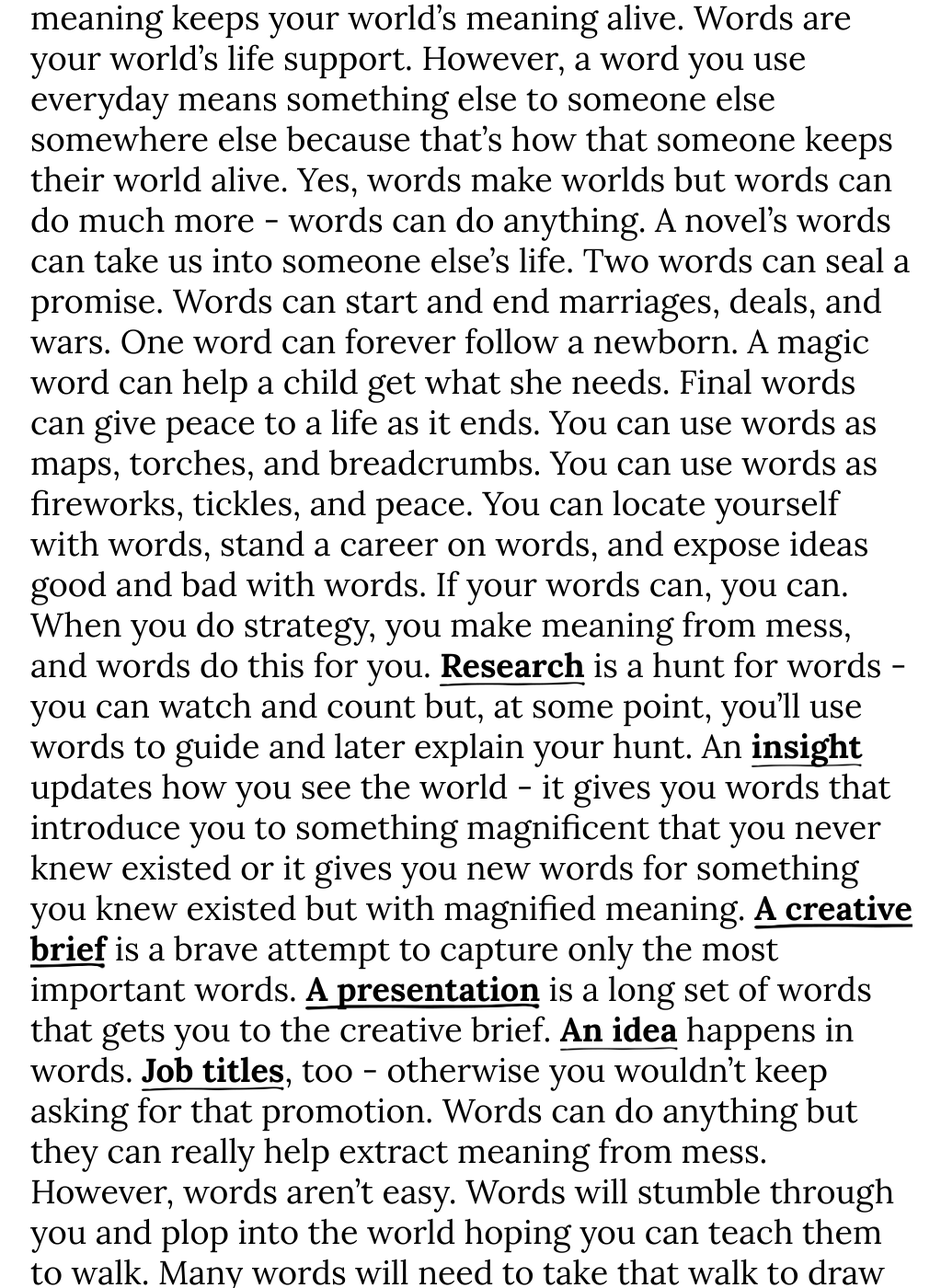
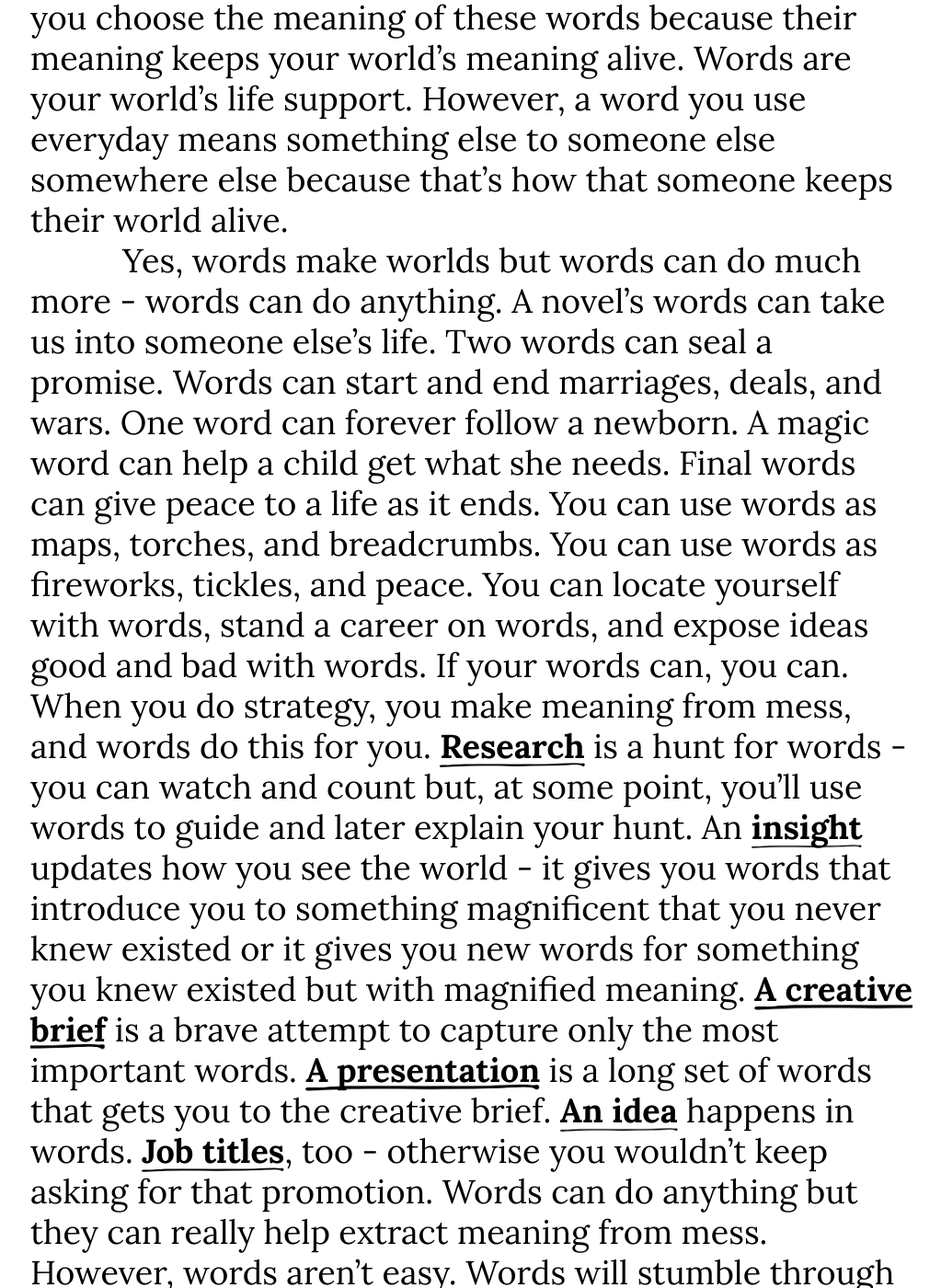
Before and after one commit to markhpollard/markhpollard.github.io, a Jekyll site: the page built from index.md, in a window 1280 px wide and 1400 px high, scrolled down 662 px. Shown: the whole window at 92% size, without its empty margins (127-1150 px from the left). Built offline with Jekyll 4.4.1, drawn with Linux system fonts in a browser that asks for light colours; nearby versions of some CDN libraries; some of the changed text lies outside the part shown.

Commit message:
Updated Index

```diff
--- a/index.md
+++ b/index.md
@@ -7,8 +7,11 @@
 ---
 
 Here’s how to get good at strategy: words. Start with words, continue with words, and finish with words. You have one job - get good at words.
+
 Why? At some point, everything is words. If you can see it, it’s words. If you can think it, it’s words. If you can feel it, it’s words.
+
 You live in a world of your own making and you use words to sustain it because you see the world through the words you’ve used to create it. Like everyone else, you choose the meaning of these words because their meaning keeps your world’s meaning alive. Words are your world’s life support. However, a word you use everyday means something else to someone else somewhere else because that’s how that someone keeps their world alive.
+
 Yes, words make worlds but words can do much more - words can do anything. A novel’s words can take us into someone else’s life. Two words can seal a promise. Words can start and end marriages, deals, and wars. One word can forever follow a newborn. A magic word can help a child get what she needs. Final words can give peace to a life as it ends.
 You can use words as maps, torches, and breadcrumbs. You can use words as fireworks, tickles, and peace. You can locate yourself with words, stand a career on words, and expose ideas good and bad with words.
 If your words can, you can.
@@ -16,7 +19,5 @@
 However, words aren’t easy. Words will stumble through you and plop into the world hoping you can teach them to walk. Many words will need to take that walk to draw you to that one word. And, on some days, words will not stumble out at all.
 At their worst, words make everything hard. If you think word length impresses people, if you think education earns you more syllables, if you think presentations are better with more slides, understand this: big words are hiding places and good strategy doesn’t hide. Good strategy exposes and it uses words with bite to reveal itself. So, you have a choice - either do the hard work of finding words that work hard or use words that make hard work for everyone else.
 Finally, there are two ways to dismiss words. First, you can say actions speak louder than words. But here’s the thing, words act louder than actions. Words lead to actions and they tell the stories of those actions - words are the brains and memories of actions. Second, you can dismiss them outright and you can say words don’t matter at all but you’d use words to make the point.
-In strategy, words are all that matters.
+In strategy, words are all that matters.\
 Strategy is your words.
-
-{{ page['h1'] }}
```
